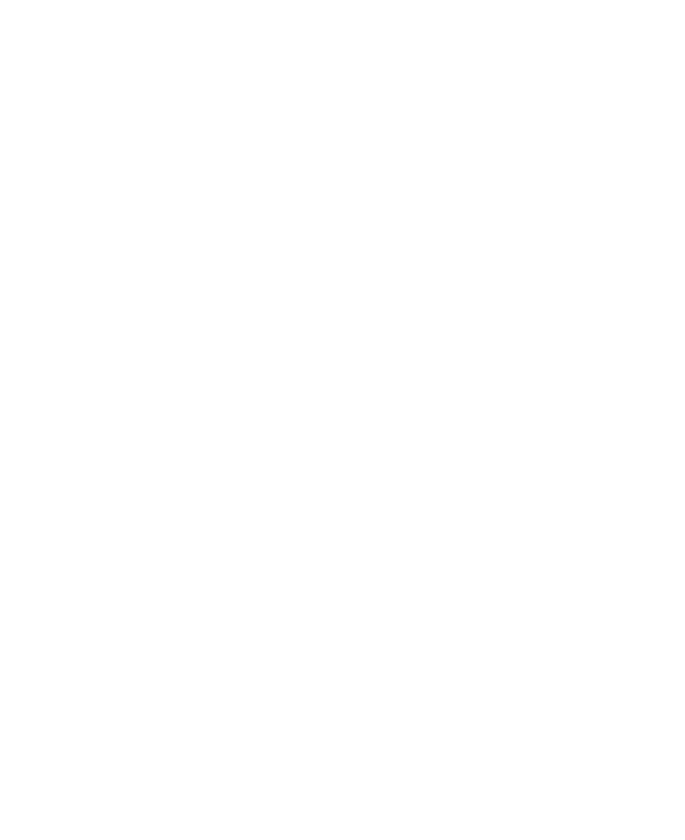
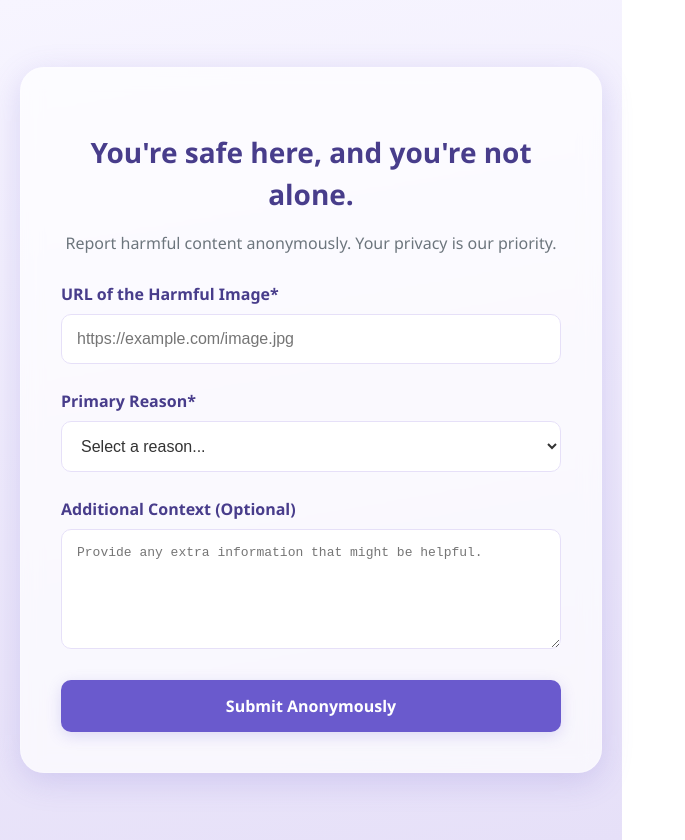
Before and after one commit to Gowri-Arun/VantaAI-DFD, a React (Vite) app: page /anonymous in a window 1280 px wide. Before the commit this address had no page. Shown: the whole page, without its empty margins (0-685 px from the left). Before the commit the page ends 800 px from the top, so only its background shows below. Built offline with nearby package versions, Linux system fonts and the light colour scheme.

Commit message:
Added anyonymous reporing feature

```diff
--- a/package.json
+++ b/package.json
@@ -10,6 +10,7 @@
     "preview": "vite preview"
   },
   "dependencies": {
+    "@supabase/supabase-js": "^2.51.0",
     "axios": "^1.10.0",
     "firebase": "^11.10.0",
     "lucide-react": "^0.525.0",
--- a/src/App.jsx
+++ b/src/App.jsx
@@ -20,6 +20,7 @@
 import SilentSOS from './components/SilentSOS';
 import LegalSupportScreen from './components/LegalSupportScreen';
 import MentalHealth from './components/MentalHealth';
+import AnonymousReporting from './components/AnonymousReporting';
 
 function App() {
   return (
@@ -44,6 +45,7 @@
         <Route path="/emotionalsupport" element={<EmotionalSupport/>}/>
         <Route path="/harassment" element={<HarassmentDetector/>}/>
         <Route path="/sos" element={<SilentSOS/>}/>
+        <Route path="/anonymous" element={<AnonymousReporting/>}/>
         <Route path="/legal" element={<LegalSupportScreen />} />
       </Routes>
     </Router>
--- a/src/components/AnonymousReporting.jsx
+++ b/src/components/AnonymousReporting.jsx
@@ -1,12 +1,217 @@
-import React, { useState, useRef, useEffect } from "react";
+import React, { useState } from 'react';
+import { supabase } from '../supabaseClient'; // Using the '@' alias
 
-function AnonymousReporting() {
-    return (
-    <div style={{ padding: '20px' }}>
-      <h2> Anonymous Repoting</h2>
+// --- NEW Full Screen UI Styles ---
+const styles = {
+  // This new 'page' style creates the full-screen background and centers the form
+  page: {
+    display: 'flex',
+    alignItems: 'center',
+    justifyContent: 'center',
+    minHeight: '100vh',
+    padding: '20px',
+    background: 'linear-gradient(170deg, #F7F5FF 0%, #E6E0F8 100%)', // Lovely gradient
+    fontFamily: "'Segoe UI', 'Roboto', 'Helvetica Neue', Arial, sans-serif",
+  },
+  // The container style has been slightly adjusted
+  container: {
+    backgroundColor: 'rgba(255, 255, 255, 0.7)', // Slightly transparent white for a softer look
+    backdropFilter: 'blur(10px)', // Glassmorphism effect
+    padding: '40px',
+    borderRadius: '24px',
+    boxShadow: '0 8px 32px 0 rgba(106, 90, 205, 0.2)', // Softer shadow
+    maxWidth: '500px',
+    width: '100%',
+    border: '1px solid rgba(255, 255, 255, 0.18)',
+  },
+  form: {
+    display: 'flex',
+    flexDirection: 'column',
+    gap: '25px', // Increased gap for more breathing room
+  },
+  header: {
+    marginBottom: '5px',
+    color: '#483D8B',
+    textAlign: 'center',
+    fontWeight: 'bold',
+    fontSize: '1.75em',
+  },
+  paragraph: {
+    fontSize: '1em',
+    color: '#6c757d',
+    textAlign: 'center',
+    marginBottom: '25px',
+    lineHeight: '1.6',
+  },
+  label: {
+    fontWeight: 'bold',
+    marginBottom: '8px',
+    color: '#483D8B',
+    display: 'block',
+  },
+  input: {
+    backgroundColor: '#FFFFFF',
+    border: '1px solid #E6E0F8',
+    borderRadius: '10px',
+    padding: '15px',
+    fontSize: '1em',
+    width: '100%',
+    boxSizing: 'border-box',
+    color: '#333',
+  },
+  textarea: {
+    backgroundColor: '#FFFFFF',
+    border: '1px solid #E6E0F8',
+    borderRadius: '10px',
+    padding: '15px',
+    fontSize: '1em',
+    minHeight: '120px',
+    resize: 'vertical',
+    width: '100%',
+    boxSizing: 'border-box',
+    color: '#333',
+  },
+  button: {
+    padding: '15px 20px',
+    backgroundColor: '#6A5ACD',
+    color: 'white',
+    border: 'none',
+    borderRadius: '10px',
+    fontSize: '1em',
+    fontWeight: 'bold',
+    cursor: 'pointer',
+    transition: 'background-color 0.3s ease, transform 0.1s ease',
+    boxShadow: '0 4px 15px rgba(106, 90, 205, 0.2)',
+  },
+  buttonHover: {
+     backgroundColor: '#7B68EE',
+     transform: 'scale(1.02)',
+  },
+  feedbackSuccess: {
+    color: '#483D8B',
+    backgroundColor: '#E6E0F8',
+    border: '1px solid #C9BFF0',
+    padding: '20px',
+    borderRadius: '10px',
+    textAlign: 'center',
+    fontWeight: 'bold',
+  },
+  feedbackError: {
+    color: '#B00020',
+    backgroundColor: '#FDECEA',
+    border: '1px solid #F8C0C8',
+    padding: '15px',
+    borderRadius: '10px',
+    textAlign: 'center',
+    fontWeight: 'bold',
+  }
+};
+
+
+const AnonymousReporting = () => {
+  const [imageUrl, setImageUrl] = useState('');
+  const [reason, setReason] = useState('');
+  const [details, setDetails] = useState('');
+  const [status, setStatus] = useState('idle');
+  const [isHovered, setIsHovered] = useState(false);
+
+  const handleSubmit = async (event) => {
+    event.preventDefault();
+    if (!imageUrl || !reason) {
+      alert('Please provide the image URL and a reason for the report.');
+      return;
+    }
+    setStatus('submitting');
+    try {
+      const { error } = await supabase
+        .from('reports')
+        .insert([{ image_url: imageUrl, reason: reason, details: details }]);
+      if (error) { throw error; }
+      setStatus('success');
+      setTimeout(() => {
+        setStatus('idle');
+        setImageUrl('');
+        setReason('');
+        setDetails('');
+      }, 4000);
+    } catch (err) {
+      console.error('Submission failed:', err);
+      setStatus('error');
+    }
+  };
+
+  // The main component now returns a full-page wrapper `div`
+  return (
+    <div style={styles.page}>
+      {status === 'success' ? (
+        <div style={styles.container}>
+          <div style={styles.feedbackSuccess}>
+            ✅ Thank you! Your report has been submitted successfully.
+          </div>
+        </div>
+      ) : (
+        <div style={styles.container}>
+          <h2 style={styles.header}>You're safe here, and you're not alone.</h2>
+          <p style={styles.paragraph}>
+            Report harmful content anonymously. Your privacy is our priority.
+          </p>
+          <form onSubmit={handleSubmit} style={styles.form}>
+            <div>
+              <label htmlFor="imageUrl" style={styles.label}>URL of the Harmful Image*</label>
+              <input
+                type="url"
+                id="imageUrl"
+                value={imageUrl}
+                onChange={(e) => setImageUrl(e.target.value)}
+                style={styles.input}
+                placeholder="https://example.com/image.jpg"
+                required
+              />
+            </div>
+            <div>
+              <label htmlFor="reason" style={styles.label}>Primary Reason*</label>
+              <select
+                id="reason"
+                value={reason}
+                onChange={(e) => setReason(e.e.target.value)}
+                style={styles.input}
+                required
+              >
+                <option value="" disabled>Select a reason...</option>
+                <option value="hate_speech">Hate Speech</option>
+                <option value="harassment">Harassment or Bullying</option>
+                <option value="nudity_or_sexual_content">Nudity or Sexual Content</option>
+                <option value="graphic_violence">Graphic Violence</option>
+                <option value="impersonation">Impersonation</option>
+                <option value="deepfake_or_manipulated_media">Deepfake or Manipulated Media</option>
+                <option value="other">Other</option>
+              </select>
+            </div>
+            <div>
+              <label htmlFor="details" style={styles.label}>Additional Context (Optional)</label>
+              <textarea
+                id="details"
+                value={details}
+                onChange={(e) => setDetails(e.target.value)}
+                style={styles.textarea}
+                placeholder="Provide any extra information that might be helpful."
+              />
+            </div>
+            {status === 'error' && <p style={styles.feedbackError}>Something went wrong. Please try again.</p>}
+            <button
+              type="submit"
+              style={{ ...styles.button, ...(isHovered ? styles.buttonHover : null) }}
+              disabled={status === 'submitting'}
+              onMouseEnter={() => setIsHovered(true)}
+              onMouseLeave={() => setIsHovered(false)}
+            >
+              {status === 'submitting' ? 'Submitting...' : 'Submit Anonymously'}
+            </button>
+          </form>
+        </div>
+      )}
     </div>
   );
-}
-
+};
 
 export default AnonymousReporting;
--- /dev/null
+++ b/src/supabaseClient.js
@@ -0,0 +1,7 @@
+
+import { createClient } from '@supabase/supabase-js'
+
+const supabaseUrl = 'https://lgtzqdokshkyvepkndqz.supabase.co'
+const supabaseAnonKey = 'eyJhbGciOiJIUzI1NiIsInR5cCI6IkpXVCJ9.eyJpc3MiOiJzdXBhYmFzZSIsInJlZiI6ImxndHpxZG9rc2hreXZlcGtuZHF6Iiwicm9sZSI6ImFub24iLCJpYXQiOjE3NTI3NTE4MjAsImV4cCI6MjA2ODMyNzgyMH0.fZ9JuUeLwHRIcQcyKaceb5PJ2AO-C2qkuN6EYnjzAvM';
+
+export const supabase = createClient(supabaseUrl, supabaseAnonKey);
```
Also changed, not shown: 1 other file (tests, documents, lock files or other folders).
